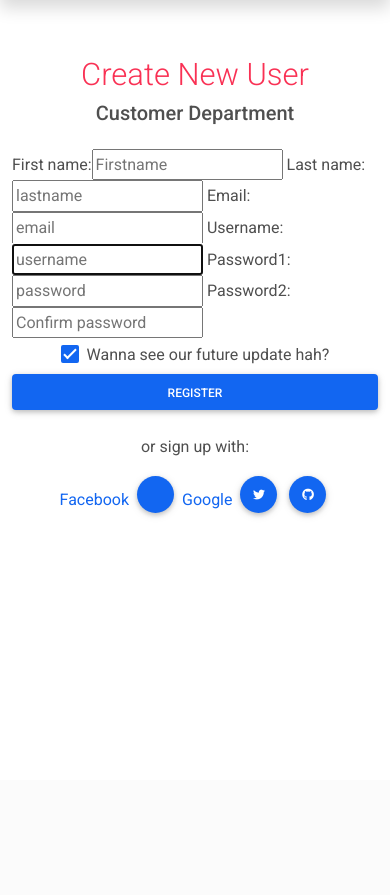
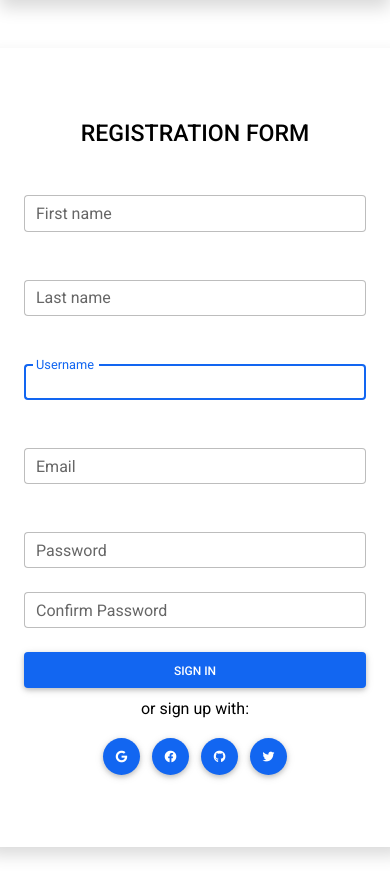
Before and after one commit to Callme-Group/Sajilo-Sewa, a Django app: page /signup/ in a window 390 px wide. Shown: the part 64-959 px from the top of the page. Before the commit the page ends 581 px from the top, so only its background shows below. Run offline with Django 3.2, Linux system fonts and the light colour scheme; some libraries are stand-ins or nearby versions.

Commit message:
add new sign up page

```diff
--- a/dashboard/forms.py
+++ b/dashboard/forms.py
@@ -8,13 +8,13 @@ from captcha.widgets import ReCaptchaV2Checkbox
 
 class RegisterUserFrom(UserCreationForm):
     """Form for creating Users"""
-    first_name = forms.CharField(widget=forms.TextInput(attrs={'class': 'inp','placeholder':'Firstname'}))
-    last_name = forms.CharField(widget=forms.TextInput(attrs={'class': 'inp','placeholder':'lastname'}))
-    email = forms.EmailField(validators=[validators.EmailValidator], widget=forms.TextInput(attrs={'class': 'inp','placeholder':'email'}))
-    username = forms.CharField(validators=[validators.MinLengthValidator(3)], widget=forms.TextInput(attrs={'class': 'inp','placeholder':'username'}))
-    password1 = forms.CharField(widget=forms.PasswordInput(attrs={'class': 'inp','placeholder':'password'}))
-    password2 = forms.CharField(widget=forms.PasswordInput(attrs={'class': 'inp','placeholder':'Confirm password'}))
-    captcha = ReCaptchaField(widget=ReCaptchaV2Checkbox)
+    first_name = forms.CharField(widget=forms.TextInput(attrs={'class': 'form-control'}))
+    last_name = forms.CharField(widget=forms.TextInput(attrs={'class': 'form-control'}))
+    email = forms.EmailField(validators=[validators.EmailValidator], widget=forms.TextInput(attrs={'class': 'form-control'}))
+    username = forms.CharField(validators=[validators.MinLengthValidator(3)], widget=forms.TextInput(attrs={'class': 'form-control'}))
+    password1 = forms.CharField(widget=forms.PasswordInput(attrs={'class': 'form-control'}))
+    password2 = forms.CharField(widget=forms.PasswordInput(attrs={'class': 'form-control'}))
+    # captcha = ReCaptchaField(widget=ReCaptchaV2Checkbox)
 
 
     class Meta:
--- a/dashboard/templates/dashboard/register.html
+++ b/dashboard/templates/dashboard/register.html
@@ -6,49 +6,101 @@
 
 {% block title %}Registration{% endblock %}
 {% block content %}
+<section class="h-75 b-0 g-0 border-3 ">
+        <div class="container py-5 h-100 ">
+          <div class="row d-flex justify-content-center align-content-center h-75 b-0 border-0 shadow">
+            <div class="col ">
 
-    <div class="container col-md-10 mx-auto col-lg-3 mt-2 py-5">
-        <h1 class="display-5 text-center text-danger">Create New User</h1>
-        <h5 class="text-center">Customer Department</h5>
-        <form action="" method="post" class="mt-4">
-            {% csrf_token%}
-            {{ form | bootstrap }}
-            <!-- 2 column grid layout for inline styling -->
-            <div class="row m-1">
-                <div class="col d-flex justify-content-center">
-                    <!-- Checkbox -->
-                    <div class="form-check">
-                        <input class="form-check-input" type="checkbox" value="" id="form2Example34" checked/>
-                        <label class="form-check-label" for="form2Example34">Wanna see our future update hah?</label>
+                <div class="row g-0  w-100 py-5 ">
+                  <div class="col-xl-6 col-lg-5 col-xs-5 d-none d-xl-block border-0 ">
+                    <img
+                      src="{% static 'images/registration.jpg' %}"
+                      class="img-fluid"
+                      style="border-top-left-radius: .25rem; border-bottom-left-radius: .25rem;"
+                    />
+                  </div>
+                  <div class="col-xl-5 col-lg-7 col-xs-5 border-0 m-lg-auto">
+                    <div class="card-body p-md-5 text-black">
+                      <h3 class="mb-5 text-uppercase text-center">Registration Form</h3>
+
+                      <form method="post" action="">
+                          {% csrf_token %}
+
+
+                      <div class="row border-0">
+                        <div class="col-md-6 mb-4 col-xs-6">
+                          <div class="form-outline mb-4">
+                              {{form.first_name}}
+                                <label class="form-label" for="form2Example1">First name</label>
+                          </div>
+                        </div>
+                        <div class="col-md-6 col-xs-6 mb-4">
+
+                           <div class="form-outline mb-4">
+                                 {{form.last_name}}
+                                <label class="form-label" for="form2Example1">Last name</label>
+                            </div>
+                        </div>
+                      </div>
+
+                      <div class="row">
+                        <div class="col-md-6 mb-4 col-xs-6">
+                           <div class="form-outline mb-4">
+                                {{form.username}}
+                                <label class="form-label" for="form2Example1">Username</label>
+                            </div>
+                        </div>
+                        <div class="col-md-6 mb-4 col-xs-6">
+                           <div class="form-outline mb-4">
+                               {{form.email}}
+                                <label class="form-label" for="form2Example1">Email</label>
+                            </div>
+                        </div>
+                      </div>
+
+                      <div class="row">
+                        <div class="col-md-6 mb-3 col-xs-6">
+                          <div class="form-outline mb-2">
+                              {{form.password1}}
+                                <label class="form-label" for="form2Example1">Password</label>
+                          </div>
+                        </div>
+                        <div class="col-md-6 mb-3 col-xs-6">
+                           <div class="form-outline mb-2">
+                               {{form.password2}}
+                                <label class="form-label" for="form2Example1">Confirm Password</label>
+                            </div>
+                        </div>
+                      </div>
+
+                       {% for field, error in form.errors.items %}
+                            <div class="alert alert-danger my-3 p-1" role="alert">
+                                {{ error|striptags }}
+                            </div>
+                        {% endfor %}
+                       <button type="submit" class="btn btn-primary btn-block mb-2">Sign in</button>
+
+                      <div class="text-center">
+                        <p>or sign up with:</p>
+                        <a type="button" class="btn btn-primary btn-floating mx-1">  <i class="fab fa-google"></i></a>
+
+                        <a type="button" class="btn btn-primary btn-floating mx-1">  <i class="fab fa-facebook"></i></a>
+
+                        <a type="button" class="btn btn-primary btn-floating mx-1">  <i class="fab fa-github"></i></a>
+
+
+                        <a type="button" class="btn btn-primary btn-floating mx-1">  <i class="fab fa-twitter"></i></a>
+                      </div>
+                    </form>
                     </div>
+
+                  </div>
                 </div>
 
             </div>
-
-            <!-- Submit button -->
-            <button type="submit" class="btn btn-primary btn-block mb-4">Register</button>
-
-            <!-- Register buttons -->
-            <div class="text-center">
-                <p>or sign up with:</p>
-<!--                <button type="button" class="btn btn-primary btn-floating mx-1">-->
-<!--                    <i class="fab fa-facebook-f"></i>-->
-<!--                </button>-->
-        <a href="{% url 'social:begin' 'facebook' %}">Facebook</a>
-                <button type="button" class="btn btn-primary btn-floating mx-1" >
-                </button>
-                 <a href="{% url 'social:begin' 'google-oauth2' %}">Google</a>
-
-                <button type="button" class="btn btn-primary btn-floating mx-1">
-                    <i class="fab fa-twitter"></i>
-                </button>
-
-                <button type="button" class="btn btn-primary btn-floating mx-1">
-                    <i class="fab fa-github"></i>
-                </button>
-            </div>
-        </form>
-    </div>
+          </div>
+        </div>
+      </section>
 
 
 {% endblock %}
```
